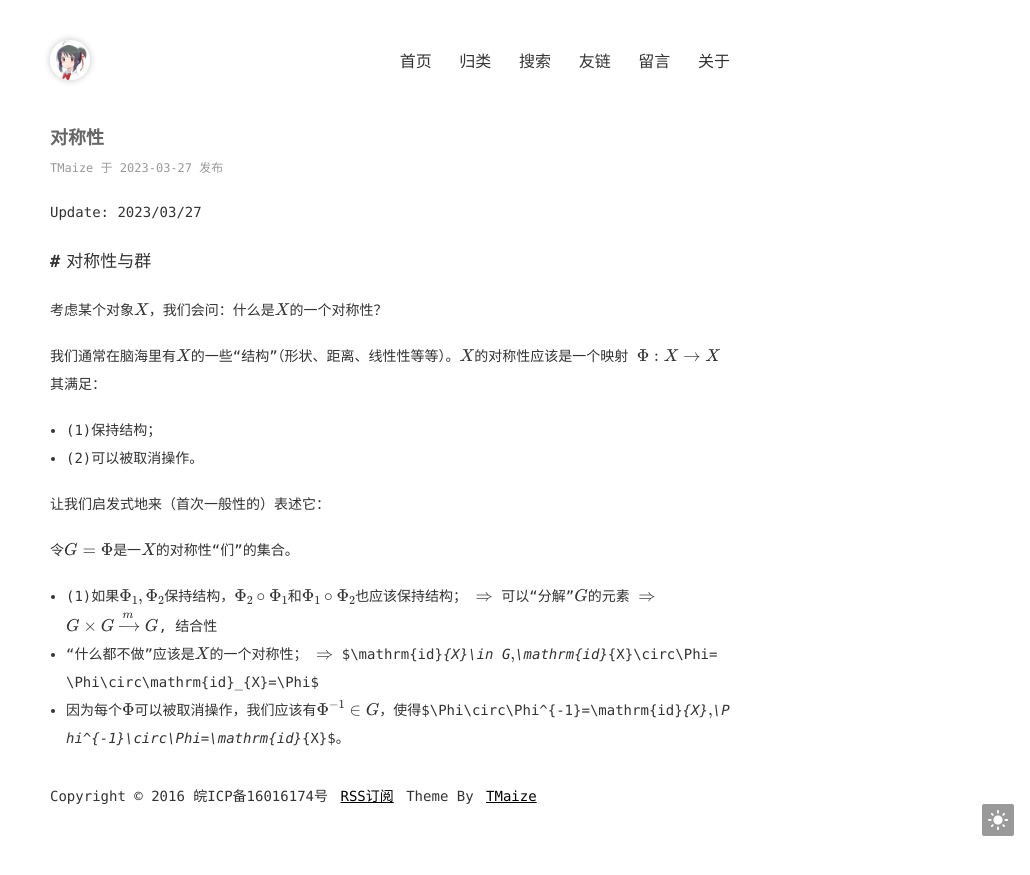
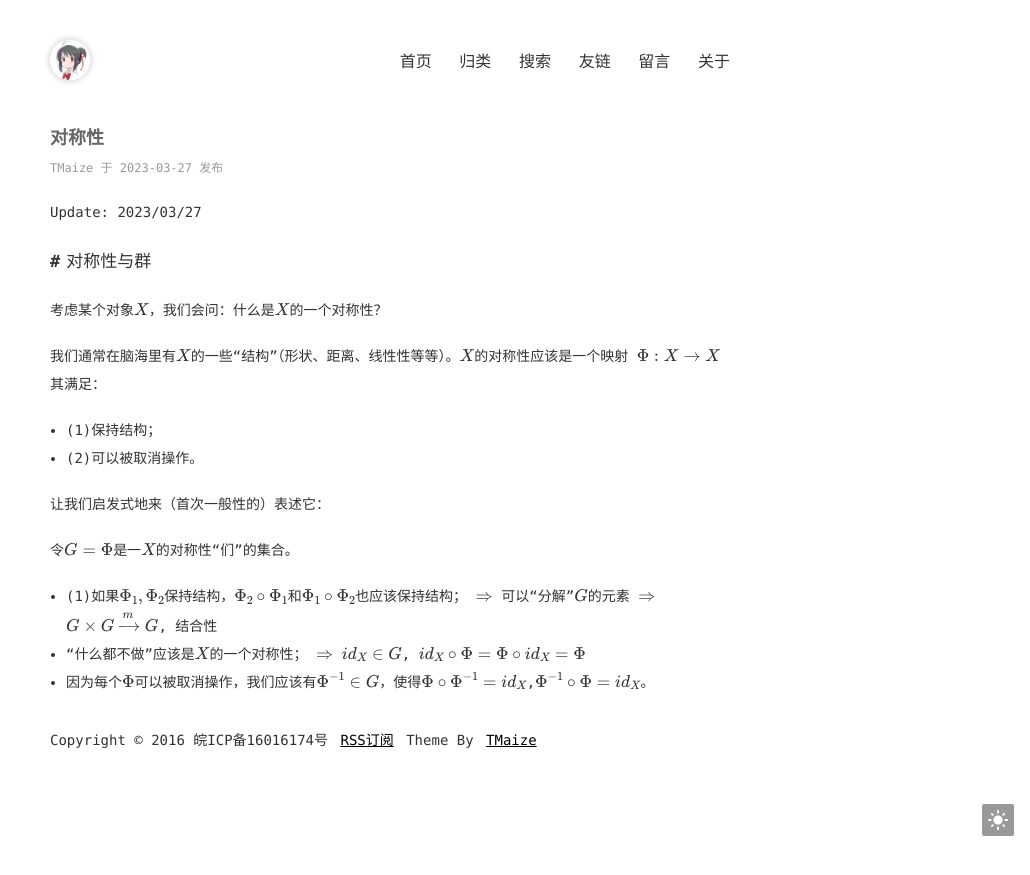
Before and after one commit to Xumin-Liang/Xumin-Liang.github.io, a Jekyll site: the page built from _posts/2023-03-27-对称性.md, in a window 1280 px wide. Shown: the top 875 px of the page, without its empty margins (250-1280 px from the left). Built offline with Jekyll 4.4.1, drawn with Linux system fonts in a browser that asks for light colours; formulas are drawn with MathJax 3.

Commit message:
Update 2023-03-27-对称性.md

```diff
--- a/_posts/2023-03-27-对称性.md
+++ b/_posts/2023-03-27-对称性.md
@@ -24,5 +24,5 @@ $$
 - (1)如果$\Phi_{1},\Phi_{2}$保持结构，$\Phi_{2}\circ\Phi_{1}$和$\Phi_{1}\circ\Phi_{2}$也应该保持结构；
 $\Rightarrow$ 可以“分解”$G$的元素 $\Rightarrow$ $G\times G \xrightarrow{m} G$, 结合性
 - “什么都不做”应该是$X$的一个对称性；
-$\Rightarrow$ $\mathrm{id}_{X}\in G$, $\mathrm{id}_{X}\circ\Phi=\Phi\circ\mathrm{id}_{X}=\Phi$
-- 因为每个$\Phi$可以被取消操作，我们应该有$\Phi^{-1}\in G$，使得$\Phi\circ\Phi^{-1}=\mathrm{id}_{X}$,$\Phi^{-1}\circ\Phi=\mathrm{id}_{X}$。
+$\Rightarrow$ $id_{X}\in G$, $id_{X}\circ\Phi=\Phi\circ id_{X}=\Phi$
+- 因为每个$\Phi$可以被取消操作，我们应该有$\Phi^{-1}\in G$，使得$\Phi\circ\Phi^{-1}=id_{X}$,$\Phi^{-1}\circ\Phi=id_{X}$。
```
